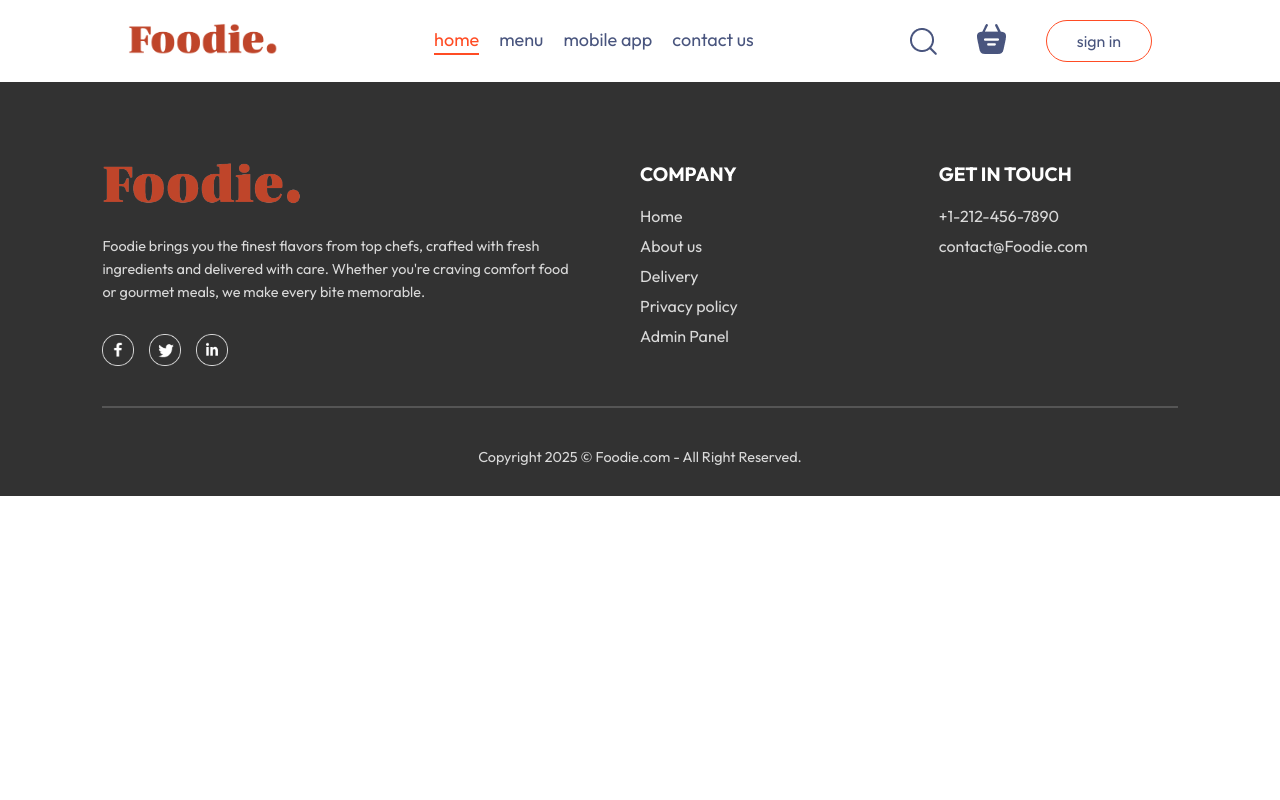
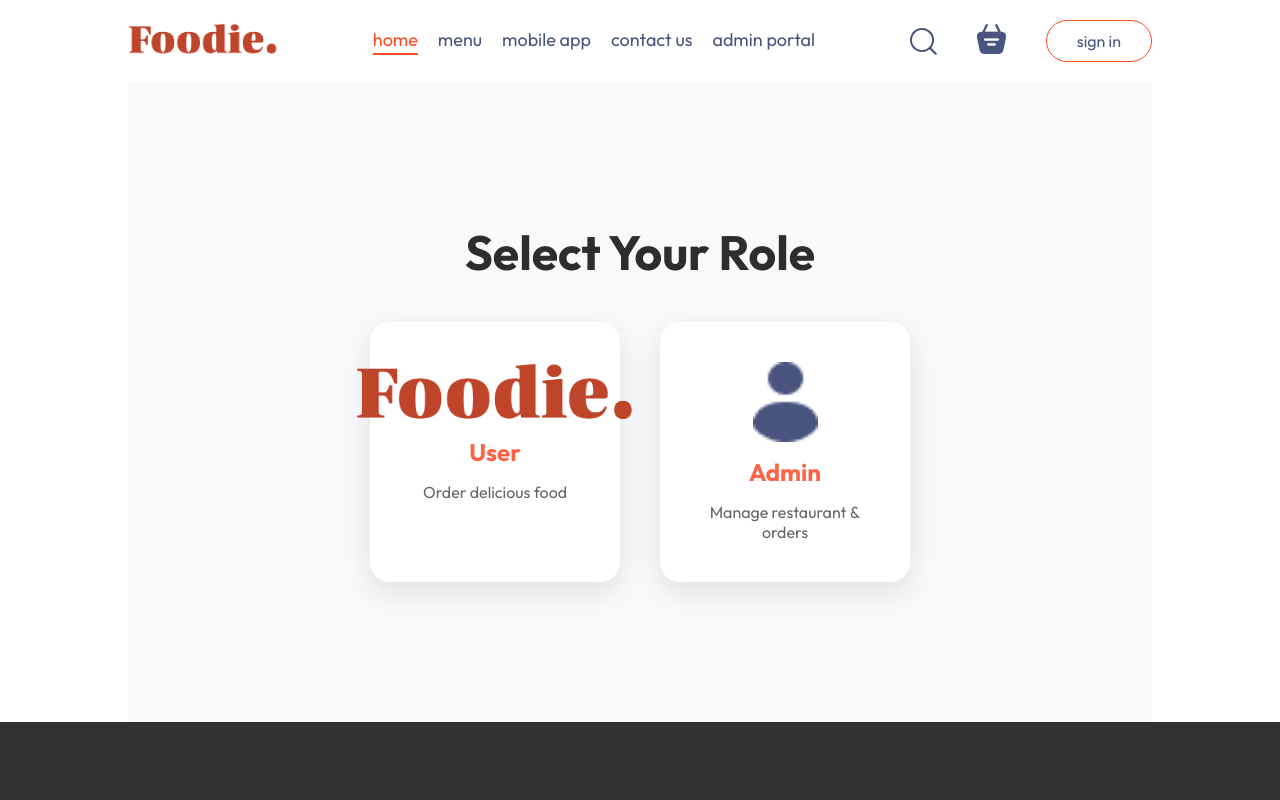
Before and after one commit to Lohit534/mern-full-stack, a React (Vite) app in the folder frontend/: page /portal in a window 1280 px wide. Shown: the top 800 px of the page. Built offline with nearby package versions, Linux system fonts and the light colour scheme; no server answers.

Commit message:
Implement Portal Page for Admin/User selection and update Navbar

```diff
--- a/frontend/src/App.jsx
+++ b/frontend/src/App.jsx
@@ -7,26 +7,28 @@ import Cart from './pages/Cart/Cart'
 import LoginPopup from './components/LoginPopup/LoginPopup'
 import PlaceOrder from './pages/PlaceOrder/PlaceOrder'
 import MyOrders from './pages/MyOrders/MyOrders'
+import Portal from './pages/Portal/Portal'
 import { ToastContainer } from 'react-toastify';
 import 'react-toastify/dist/ReactToastify.css';
 import Verify from './pages/Verify/Verify'
 
 const App = () => {
 
-  const [showLogin,setShowLogin] = useState(false);
+  const [showLogin, setShowLogin] = useState(false);
 
   return (
     <>
-    <ToastContainer/>
-    {showLogin?<LoginPopup setShowLogin={setShowLogin}/>:<></>}
+      <ToastContainer />
+      {showLogin ? <LoginPopup setShowLogin={setShowLogin} /> : <></>}
       <div className='app'>
-        <Navbar setShowLogin={setShowLogin}/>
+        <Navbar setShowLogin={setShowLogin} />
         <Routes>
-          <Route path='/' element={<Home />}/>
-          <Route path='/cart' element={<Cart />}/>
-          <Route path='/order' element={<PlaceOrder />}/>
-          <Route path='/myorders' element={<MyOrders />}/>
-          <Route path='/verify' element={<Verify />}/>
+          <Route path='/' element={<Home />} />
+          <Route path='/cart' element={<Cart />} />
+          <Route path='/order' element={<PlaceOrder />} />
+          <Route path='/myorders' element={<MyOrders />} />
+          <Route path='/portal' element={<Portal />} />
+          <Route path='/verify' element={<Verify />} />
         </Routes>
       </div>
       <Footer />
--- a/frontend/src/components/Footer/Footer.jsx
+++ b/frontend/src/components/Footer/Footer.jsx
@@ -26,7 +26,6 @@ const Footer = () => {
             <li>About us</li>
             <li>Delivery</li>
             <li>Privacy policy</li>
-            <li onClick={() => window.open('https://foodie-del-admin.onrender.com/', '_blank')}>Admin Panel</li>
           </ul>
         </div>
         <div className="footer-content-right">
--- a/frontend/src/components/Navbar/Navbar.jsx
+++ b/frontend/src/components/Navbar/Navbar.jsx
@@ -24,6 +24,7 @@ const Navbar = ({ setShowLogin }) => {
         <a href='#explore-menu' onClick={() => setMenu("menu")} className={`${menu === "menu" ? "active" : ""}`}>menu</a>
         <a href='#app-download' onClick={() => setMenu("mob-app")} className={`${menu === "mob-app" ? "active" : ""}`}>mobile app</a>
         <a href='#footer' onClick={() => setMenu("contact")} className={`${menu === "contact" ? "active" : ""}`}>contact us</a>
+        <Link to='/portal' onClick={() => setMenu("portal")} className={`${menu === "portal" ? "active" : ""}`}>admin portal</Link>
       </ul>
       <div className="navbar-right">
         <div className="navbar-search-container">
--- /dev/null
+++ b/frontend/src/pages/Portal/Portal.css
@@ -0,0 +1,57 @@
+.portal {
+    min-height: 80vh;
+    display: flex;
+    justify-content: center;
+    align-items: center;
+    background-color: #f8f9fa;
+}
+
+.portal-container {
+    text-align: center;
+}
+
+.portal-container h1 {
+    font-size: 3rem;
+    color: #2d2d2d;
+    margin-bottom: 40px;
+}
+
+.portal-options {
+    display: flex;
+    gap: 40px;
+    justify-content: center;
+    flex-wrap: wrap;
+}
+
+.portal-card {
+    background: white;
+    padding: 40px;
+    border-radius: 20px;
+    box-shadow: 0 10px 30px rgba(0, 0, 0, 0.1);
+    cursor: pointer;
+    transition: transform 0.3s ease, box-shadow 0.3s ease;
+    width: 250px;
+    display: flex;
+    flex-direction: column;
+    align-items: center;
+    gap: 15px;
+}
+
+.portal-card:hover {
+    transform: translateY(-10px);
+    box-shadow: 0 15px 40px rgba(0, 0, 0, 0.15);
+}
+
+.portal-card img {
+    height: 60px;
+    width: auto;
+}
+
+.portal-card h2 {
+    font-size: 1.5rem;
+    color: tomato;
+}
+
+.portal-card p {
+    color: #666;
+}
--- /dev/null
+++ b/frontend/src/pages/Portal/Portal.jsx
@@ -0,0 +1,27 @@
+import React from 'react'
+import './Portal.css'
+import { assets } from '../../assets/assets'
+
+const Portal = () => {
+    return (
+        <div className='portal'>
+            <div className="portal-container">
+                <h1>Select Your Role</h1>
+                <div className="portal-options">
+                    <div className="portal-card" onClick={() => window.location.href = '/'}>
+                        <img src={assets.logo} alt="User" />
+                        <h2>User</h2>
+                        <p>Order delicious food</p>
+                    </div>
+                    <div className="portal-card" onClick={() => window.location.href = 'https://foodie-del-admin.onrender.com/'}>
+                        <img src={assets.profile_icon} alt="Admin" style={{ width: '80px', height: '80px', objectFit: 'contain' }} />
+                        <h2>Admin</h2>
+                        <p>Manage restaurant & orders</p>
+                    </div>
+                </div>
+            </div>
+        </div>
+    )
+}
+
+export default Portal
```
